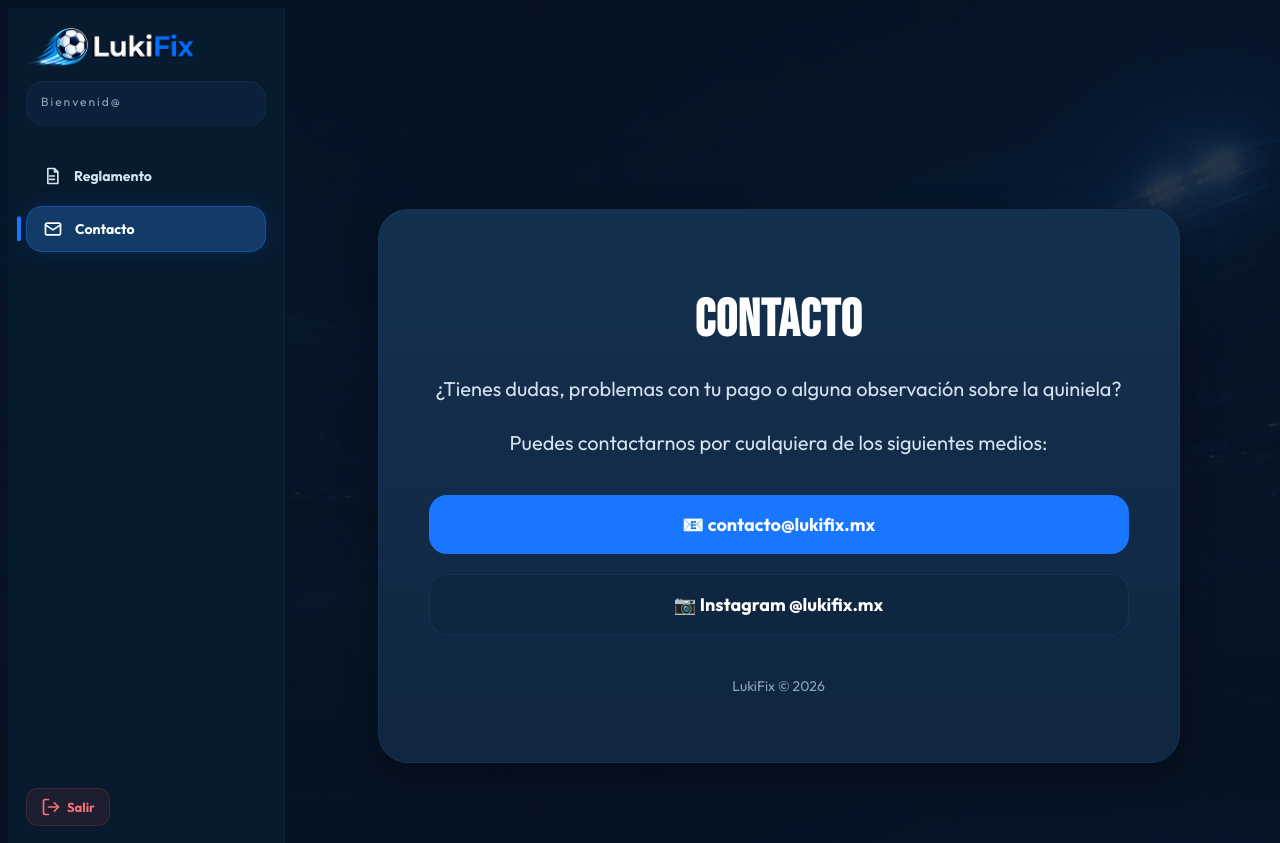
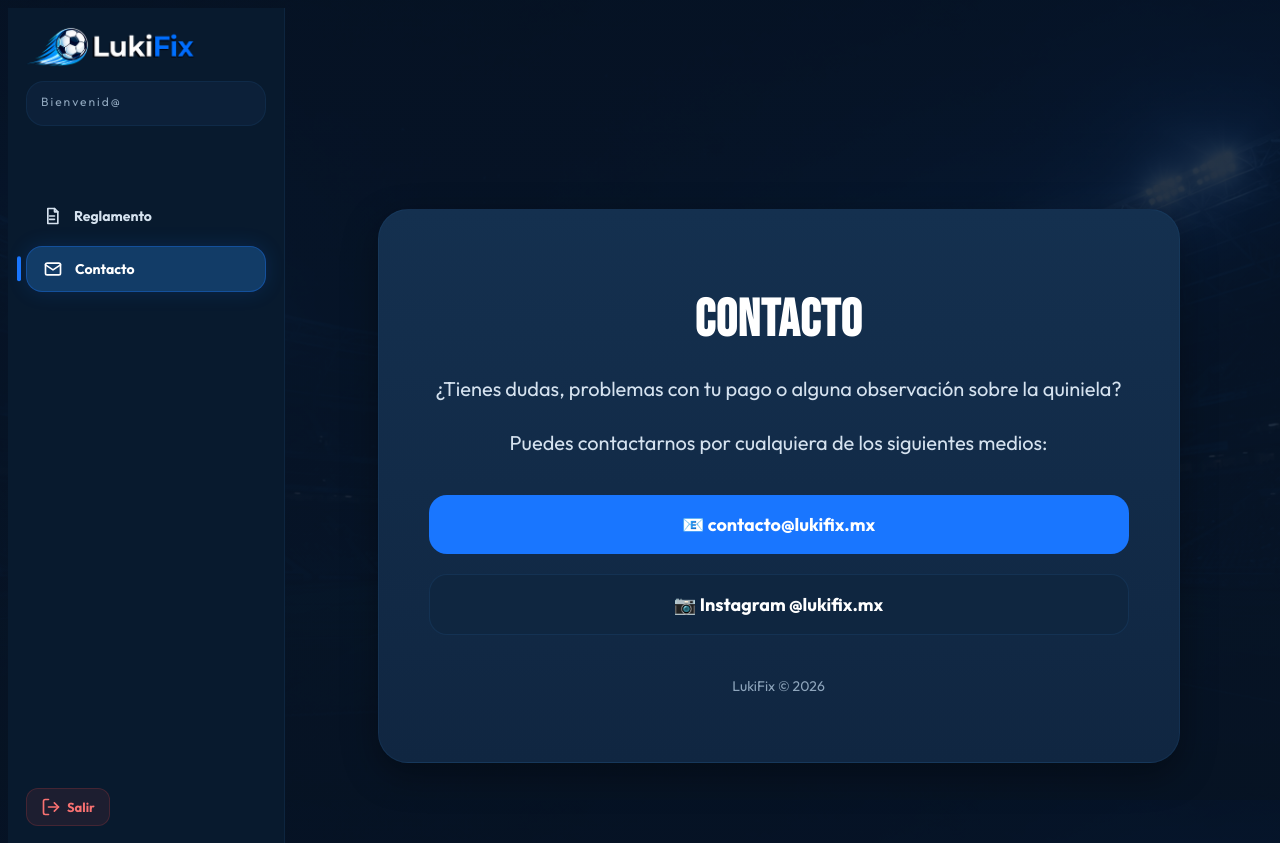
Before and after one commit to Darkial11/quiniela, a Django app: page /contacto/ in a window 1280 px wide. Shown: the top 843 px of the page. Run offline with Django 5.2, Linux system fonts and the light colour scheme; the visitor is signed in with stand-in values (Sample User, id 1); data that the repository does not hold is empty.

Commit message:
actualizacion quiniela dk

```diff
--- a/quiniela/static/css/sidebar.css
+++ b/quiniela/static/css/sidebar.css
@@ -84,7 +84,7 @@
     display: flex;
     flex-direction: column;
     gap: 8px;
-    margin-top: 28px;
+    margin-top: 68px;
 }
 
 .sidebar-nav a {
```
